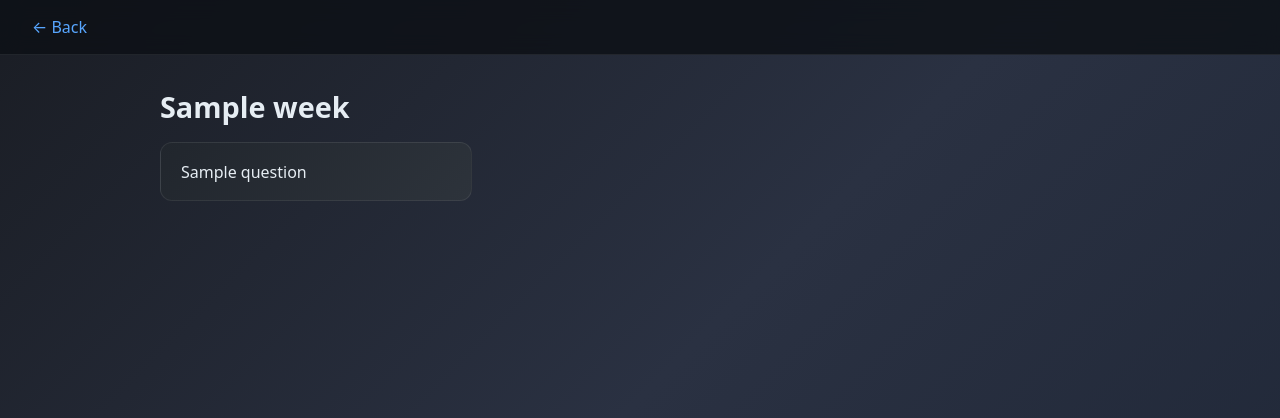
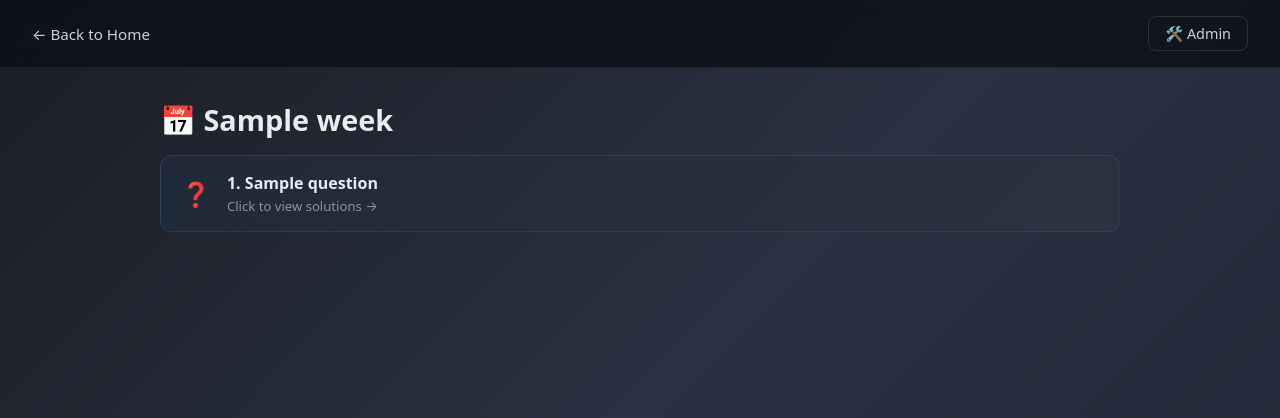
Before and after one commit to stork080/tds-homework, a Flask app: page /week/1 in a window 1280 px wide. Shown: the top 418 px of the page. Run offline with Flask 3, Linux system fonts and the light colour scheme; tables that the repository leaves empty hold one stand-in row (values such as "Sample post"); parts of the project's set-up code (start-up, migrations or seed data) failed here and were passed over; some libraries are stand-ins or nearby versions.

Commit message:
Update week.html

```diff
--- a/templates/week.html
+++ b/templates/week.html
@@ -2,11 +2,15 @@
 <html>
 <head>
   <meta charset="utf-8">
+  <meta name="viewport" content="width=device-width, initial-scale=1">
   <title>Questions</title>
   <link rel="stylesheet" href="/static/style.css">
 </head>
 <body>
-  <header><a href="/">← Back</a></header>
+  <header>
+    <a href="/" style="color:#c9d1d9; text-decoration:none; font-size:.95rem;">← Back to Home</a>
+    <nav><a href="/admin">🛠️ Admin</a></nav>
+  </header>
   <main>
     <h1 id="week-title">Loading...</h1>
     <ul id="q-list" class="card-list"></ul>
@@ -14,13 +18,23 @@
   <script>
     const weekId = {{ week_id }};
     fetch('/api/weeks/' + weekId).then(r => r.json()).then(w => {
-      document.getElementById('week-title').textContent = w.name;
+      document.getElementById('week-title').textContent = (w.name.startsWith('Project') ? '📦 ' : '📅 ') + w.name;
       const ul = document.getElementById('q-list');
-      if (w.questions.length === 0) ul.innerHTML = '<li>No questions yet.</li>';
-      w.questions.forEach(q => {
+      if (!w.questions.length) {
+        ul.innerHTML = '<li class="empty">No questions in this week yet.</li>';
+        return;
+      }
+      w.questions.forEach((q, i) => {
         const li = document.createElement('li');
-        li.className = 'card';
-        li.innerHTML = `<a href="/question/${q.id}">${q.title}</a>`;
+        li.className = 'q-card';
+        li.style.gridColumn = '1 / -1';
+        li.innerHTML = `
+          <span class="q-icon">❓</span>
+          <div class="q-text">
+            <div class="q-title">${i + 1}. ${q.title}</div>
+            <div class="q-sub">Click to view solutions →</div>
+          </div>`;
+        li.onclick = () => location.href = '/question/' + q.id;
         ul.appendChild(li);
       });
     });
```
